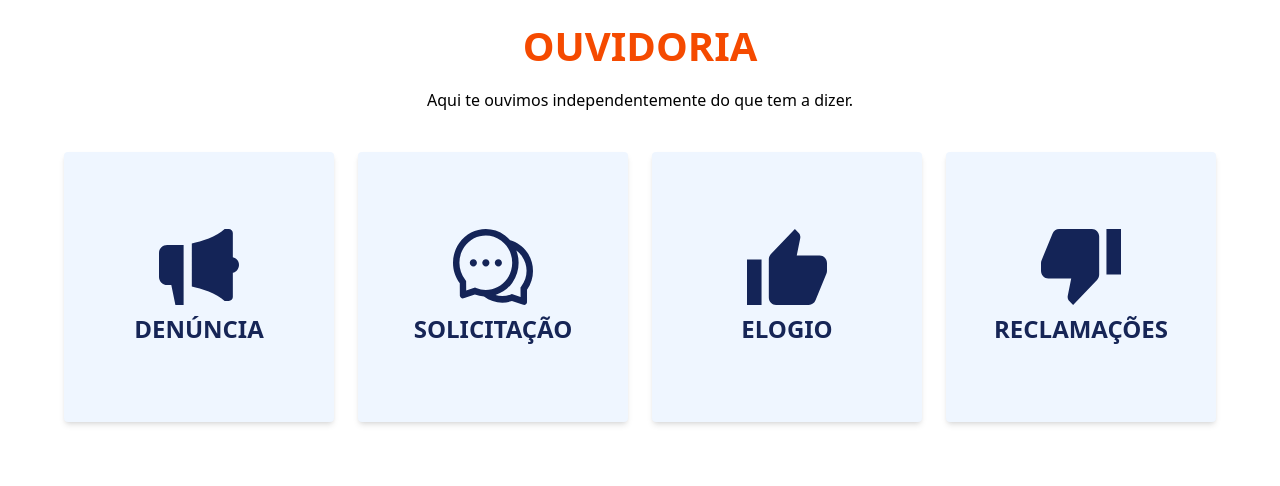
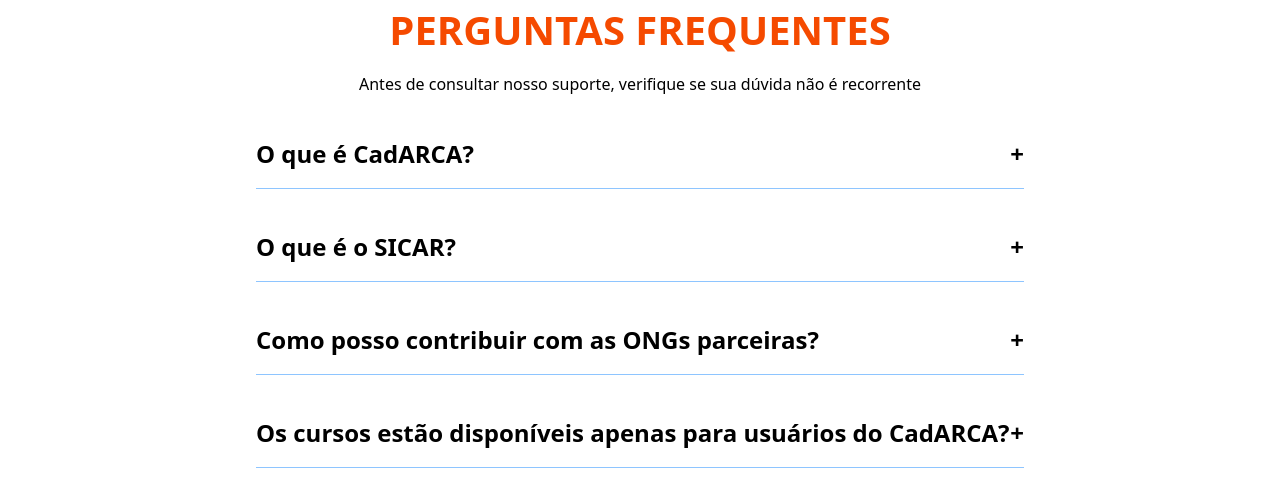
Before and after one commit to Ricki-h/SICAR, a Vue app in the folder app/: page / in a window 1280 px wide. Shown: the top 486 px of the page. Built offline with nearby package versions, Linux system fonts and the light colour scheme.

Commit message:
Terminando TheFaq.vue

```diff
--- a/app/src/App.vue
+++ b/app/src/App.vue
@@ -1,9 +1,15 @@
 <script setup>
-import CardOuvidoria from './components/CardOuvidoria.vue'
-// import TheDropdown from './components/TheDropdown.vue'
-import TheOuvidoria from './components/TheOuvidoria.vue'
+import CardOuvidoria from './components/CardOuvidoria.vue';
+import TheOuvidoria from './components/TheOuvidoria.vue';
+import TheFaq from './components/TheFaq.vue';
 </script>
 
+<template>
+  <TheFaq></TheFaq>
+</template>
+
+<!-- PARTE JÁ FINALIZADA -->
+<!--
 <template>
   <div class="max-w-7xl mx-auto">
     <div class="max-w-6xl flex flex-col gap-10 mx-auto p-4 md:px-0">
@@ -63,7 +69,7 @@
   </div>
 
 
-</template>
+</template> -->
 
 <style scoped>
 </style>
--- /dev/null
+++ b/app/src/components/TheFaq.vue
@@ -0,0 +1,46 @@
+<script setup>
+import { ref } from 'vue'
+
+const openIndex = ref(null)
+
+const faqs = [
+    {
+        pergunta: 'O que é CadARCA?',
+        resposta: 'CadARCA é o Cadastro do Sistema da ARCA, destinado a pessoas que não possuem CPF e estão em situação de vulnerabilidade.'
+    },
+    {
+        pergunta: 'O que é o SICAR?',
+        resposta: 'SICAR é o sistema da cidade ARCA, onde as pessoas podem pedir auxílios, serviços, dentre outros que resolva o problema da população do ARCA.'
+    },
+    {
+        pergunta: 'Como posso contribuir com as ONGs parceiras?',
+        resposta: 'Para contribuição financeira, é possível acessar a aba ONGs e clicar em "Ajudar Ong".'
+    },
+    {
+        pergunta: 'Os cursos estão disponíveis apenas para usuários do CadARCA?',
+        resposta: 'Na aba cursos, há diversos cursos divididos em cursos regulares, os quais podem ser acessados por todos os usuários, e cursos CadARCA, específicos para esse tipo de usuário.'
+    }
+]
+
+function toggle(index) {
+    openIndex.value = openIndex.value == index ? null : index
+}
+
+</script>
+
+<template>
+    <div class="max-w-3xl mx-auto flex flex-col gap-6">
+        <div class="flex flex-col items-center gap-3">
+            <h2 class="text-orange-600 text-[40px] font-bold font-sans ">PERGUNTAS FREQUENTES</h2>
+            <p class="text-base">Antes de consultar nosso suporte, verifique se sua dúvida não é recorrente</p>
+        </div>
+
+        <div v-for="(faq, index) in faqs" :key="index" class="border-b border-blue-300 py-4 flex flex-col gap-2">
+            <button @click="toggle(index)" class="w-full flex justify-between items-center">
+                <span class="font-semibold text-[24px]">{{ faq.pergunta }}</span>
+                <span class="font-semibold text-[24px]">{{ openIndex == index ? '-' : '+' }}</span>
+            </button>
+            <div v-if="openIndex == index">{{ faq.resposta }}</div>
+        </div>
+    </div>
+</template>
```
